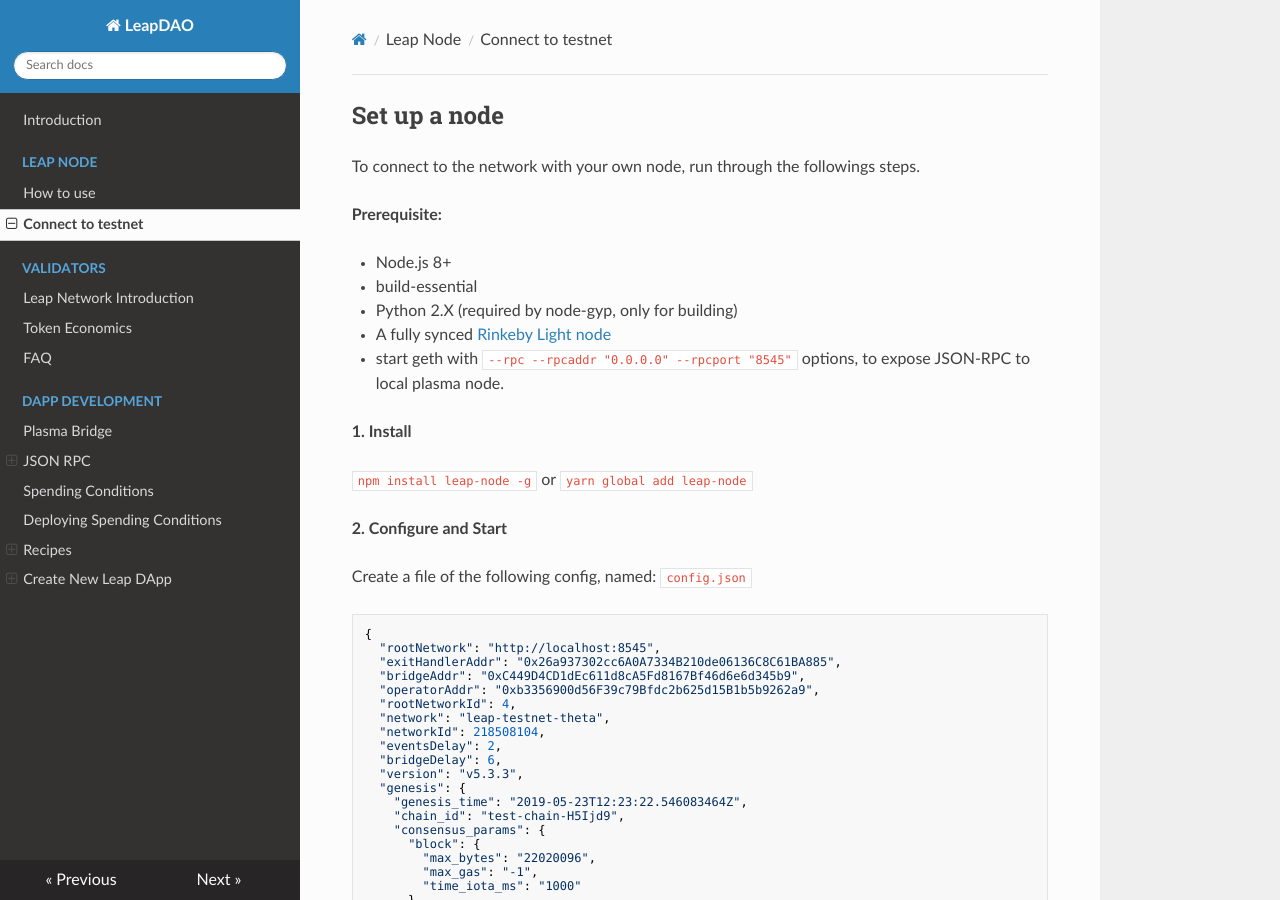
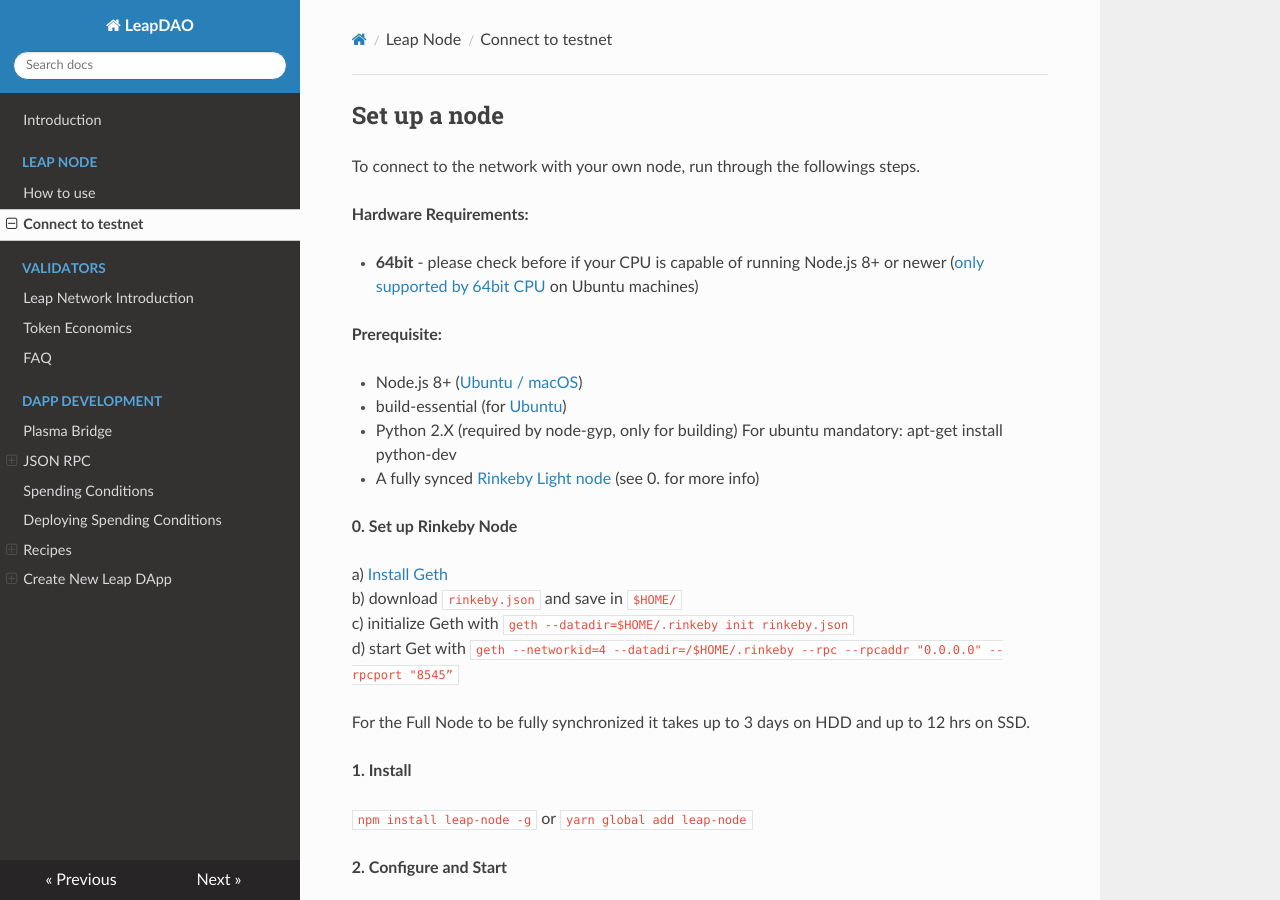
Before and after one commit to leapdao/docs, an MkDocs documentation site: the page built from docs/connect.md, in a window 1280 px wide and 900 px high. Built offline with MkDocs 1.6.1, drawn with Linux system fonts in a browser that asks for light colours; nearby versions of some CDN libraries; some of the changed text lies outside the part shown.

Commit message:
more detailed Validator instructions (#59)
* more detailed instructions

* implemented feedback from comments

```diff
--- a/docs/connect.md
+++ b/docs/connect.md
@@ -2,13 +2,27 @@
 
 To connect to the network with your own node, run through the followings steps.
 
+**Hardware Requirements:**
+
+- **64bit** - please check before if your CPU is capable of running Node.js 8+ or newer ([only supported by 64bit CPU](https://github.com/nodejs/build/issues/885) on Ubuntu machines)
+
+
 **Prerequisite:**
 
-- Node.js 8+
-- build-essential
+- Node.js 8+ ([Ubuntu / macOS](https://nodejs.org/en/download/))
+- build-essential (for [Ubuntu](https://askubuntu.com/questions/398489/how-to-install-build-essential))
 - Python 2.X (required by node-gyp, only for building)
-- A fully synced [Rinkeby Light node](https://www.rinkeby.io/#geth)
-- start geth with `--rpc --rpcaddr "0.0.0.0" --rpcport "8545"` options, to expose JSON-RPC to local plasma node.
+  For ubuntu mandatory:  apt-get install python-dev
+- A fully synced [Rinkeby Light node](https://www.rinkeby.io/#geth) (see 0. for more info)
+
+**0. Set up Rinkeby Node**
+
+a) [Install Geth](https://geth.ethereum.org/docs/install-and-build/installing-geth)
+b) download `rinkeby.json` and save in `$HOME/`
+c) initialize Geth with `geth --datadir=$HOME/.rinkeby init rinkeby.json`
+d) start Get with `geth --networkid=4 --datadir=/$HOME/.rinkeby --rpc --rpcaddr "0.0.0.0" --rpcport "8545”`
+
+For the Full Node to be fully synchronized it takes up to 3 days on HDD and up to 12 hrs on SSD.
 
 **1. Install**
 
@@ -90,6 +104,8 @@ If a node launches for the first time, it automatically generates a validator ke
 
 ![Validator Console](/img/validatorTerminal.png "values to copy from console")
 
+If you can’t find the `validator address` and `validator ID` you can restart the process and get the info.
+
 
 **1. Fund your validator address with Ether**
 
```
Also changed, not shown: other parts of docs/connect.md (+1 -1 lines).
